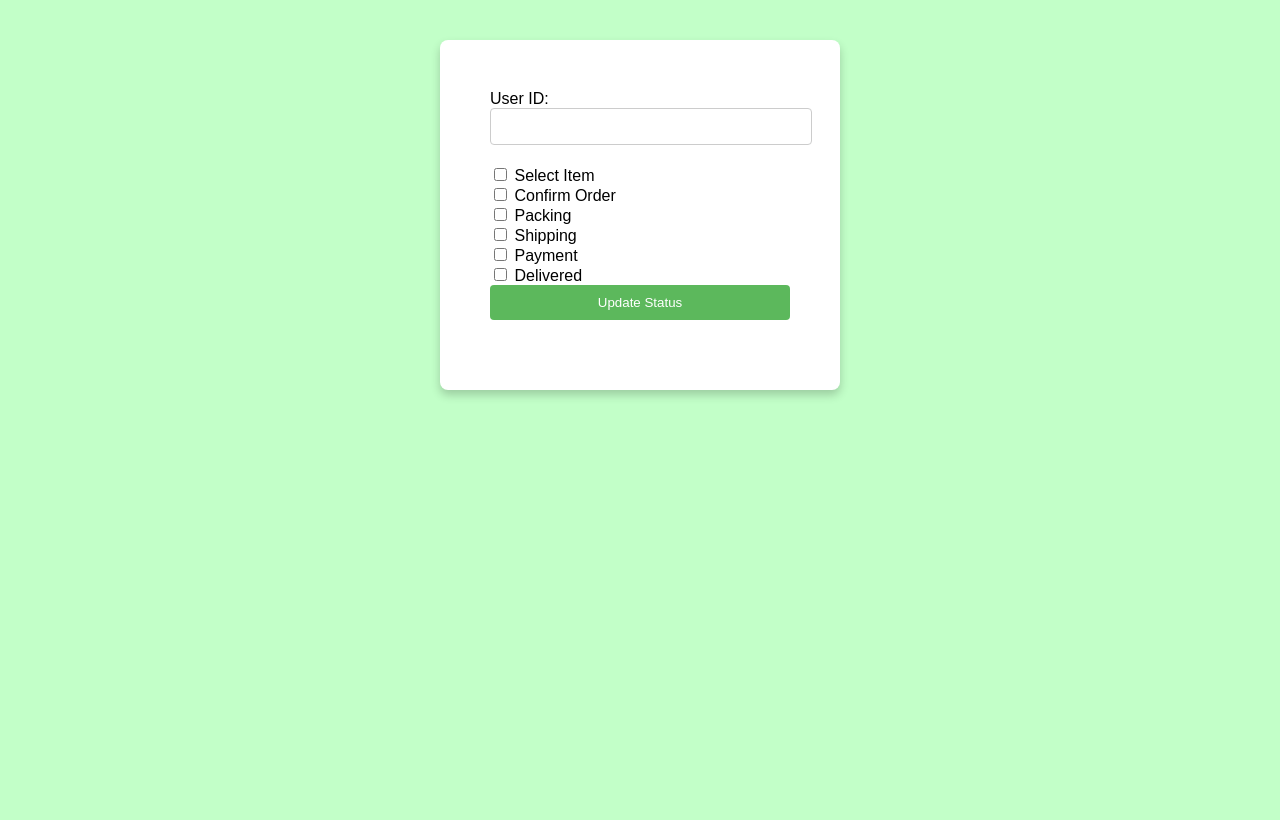
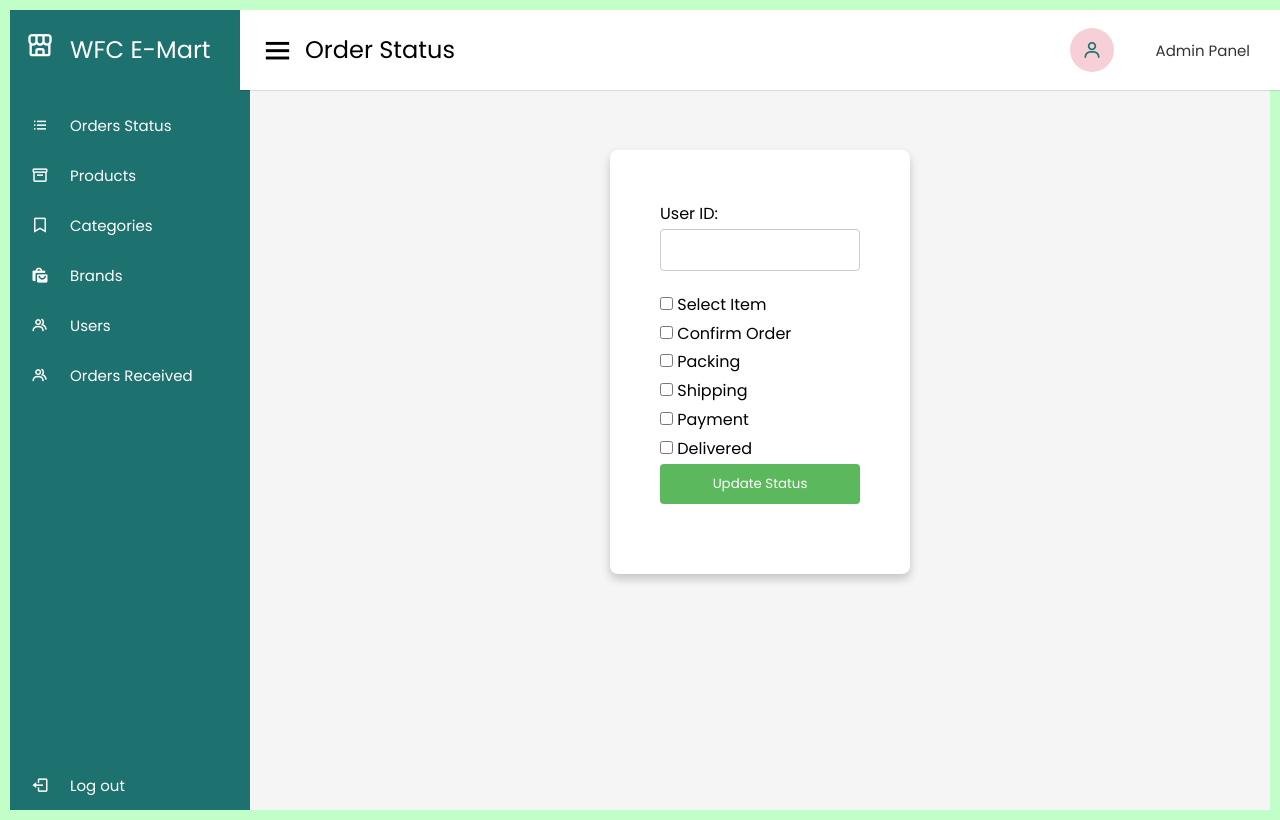
Before and after one commit to Abdul1013Faththah/WFC-E-MART-2, a PHP site: page /order_status_controller.php in a window 1280 px wide. Before the commit the page ends 398 px from the top, so only its background shows below. Run offline with PHP 8.4, Linux system fonts and the light colour scheme; some libraries are stand-ins or nearby versions.

Commit message:
final adjustment

```diff
--- a/admin/order/order_status_controller.php
+++ b/admin/order/order_status_controller.php
@@ -6,8 +6,28 @@
     <meta name="viewport" content="width=device-width, initial-scale=1.0">
     <title>Progress Bar Controller</title>
     <script src="https://code.jquery.com/jquery-3.6.0.min.js"></script>
+    <script src="https://cdn.jsdelivr.net/npm/sweetalert2@11"></script>
 </head>
+<?php
+$pageTitle = "Order Status";
+include("../shared/head.php");
+?>
 <body>
+
+<?php
+  $page = "Order Status";
+  include("../shared/aside.php");
+  ?>
+
+  <section class="page-wrapper">
+
+    <?php
+    $title = "Order Status";
+
+    include("../shared/nav.php");
+    ?>
+
+    <div class="page-content px-25">
         <div class="controls">
             <label for="userId">User ID:</label>
             <input type="text" id="userId" name="userId">
@@ -27,6 +47,8 @@
                 <button type="submit">Update Status</button>
             </form>
         </div>
+    </div>
+  </section>
 
     <style>
         body {
--- a/admin/order/orders_received.php
+++ b/admin/order/orders_received.php
@@ -2,21 +2,21 @@
 <html lang="en">
 
 <?php
-$pageTitle = "Products";
+$pageTitle = "Orders Received";
 include("../shared/head.php");
 ?>
 
 <body>
 
   <?php
-  $page = "products";
+  $page = "Orders Received";
   include("../shared/aside.php");
   ?>
 
   <section class="page-wrapper">
 
     <?php
-    $title = "Products";
+    $title = "Orders Received";
 
     include("../shared/nav.php");
     ?>
--- a/admin/shared/aside.php
+++ b/admin/shared/aside.php
@@ -8,7 +8,7 @@
     <li>
       <a href="../order/order_status_controller.php" class="<?php echo ($page == "orders" ? "active" : "") ?>">
         <i class="bx bx-list-ul"></i>
-        <span class="links-name">Orders</span>
+        <span class="links-name">Orders Status</span>
       </a>
     </li>
 
--- a/admin/users/users.php
+++ b/admin/users/users.php
@@ -2,21 +2,21 @@
 <html lang="en">
 
 <?php
-$pageTitle = "Products";
+$pageTitle = "Users";
 include("../shared/head.php");
 ?>
 
 <body>
 
   <?php
-  $page = "products";
+  $page = "Users";
   include("../shared/aside.php");
   ?>
 
   <section class="page-wrapper">
 
     <?php
-    $title = "Products";
+    $title = "Users";
 
     include("../shared/nav.php");
     ?>
```
Also changed, not shown: JavaScript/order_status.js (+12 -2 lines), Images/Products/1715845763-1694948291-Vaseline.jpg (deleted), Images/Products/1715941406-1715707807-images.jpeg (deleted). Lines whose indentation alone changed are shown as unchanged.
